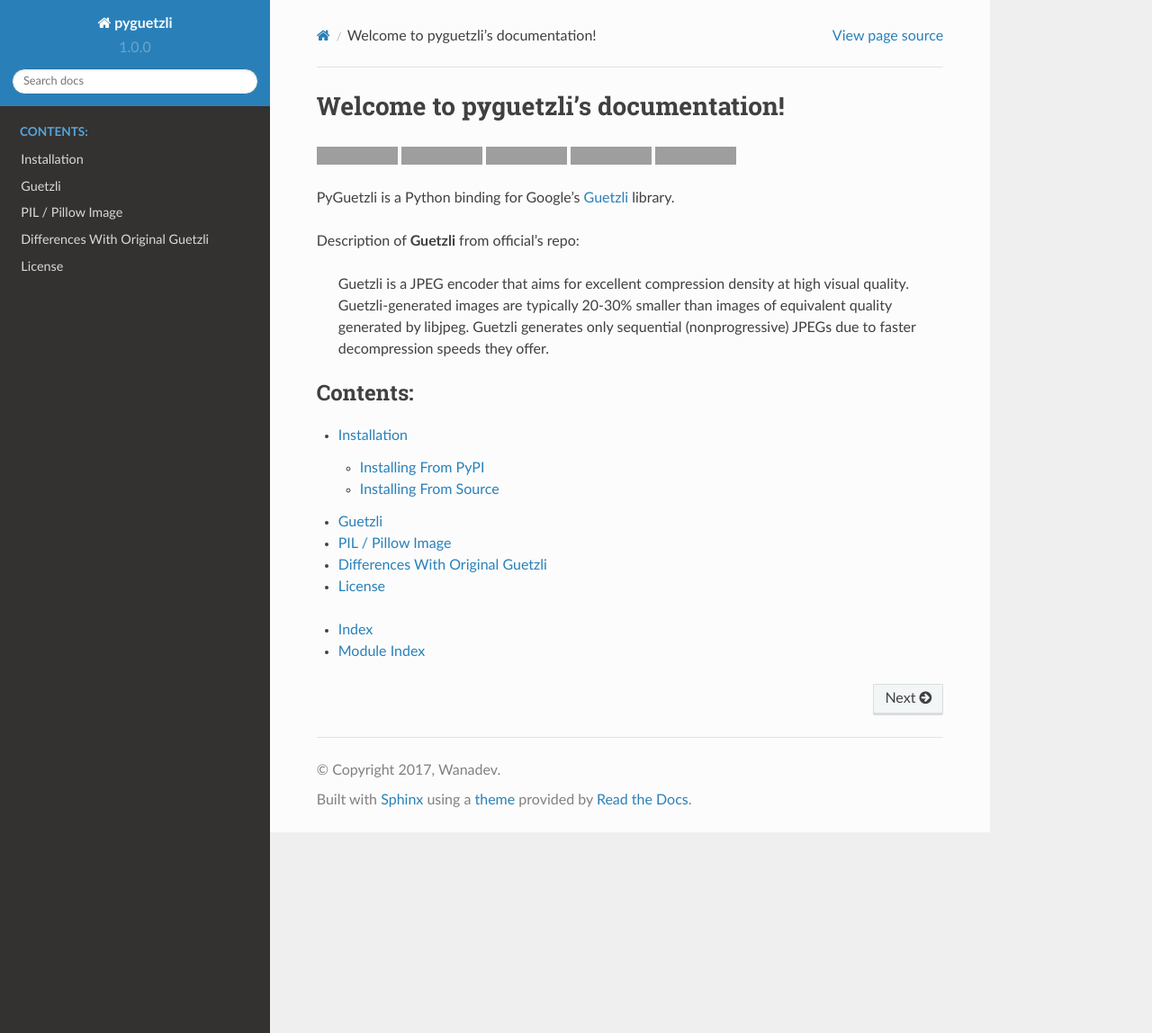
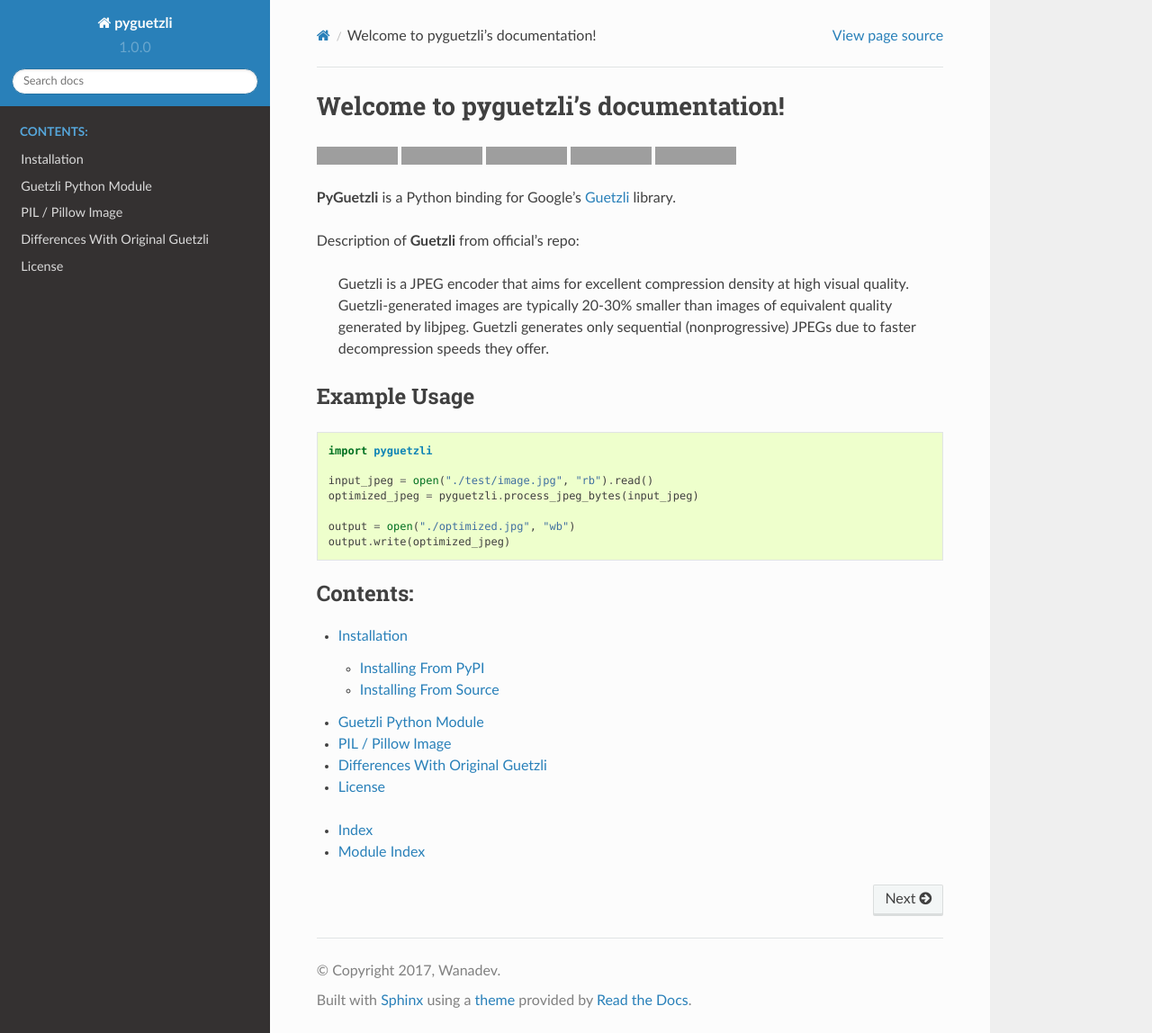
Before and after one commit to wanadev/pyguetzli, a Sphinx documentation site: the page built from docs/index.rst, in a window 1280 px wide and 1148 px high. Shown: the whole window at 90% size. Built offline with Sphinx 7.4.7 and the Read the Docs theme 2.0.0, drawn with Linux system fonts in a browser that asks for light colours; grey boxes are pictures that could not be loaded.

Commit message:
Update doc

```diff
--- a/docs/guetzli.rst
+++ b/docs/guetzli.rst
@@ -1,5 +1,5 @@
-Guetzli
-=======
+Guetzli Python Module
+=====================
 
 .. automodule:: pyguetzli.guetzli
     :members:
--- a/docs/index.rst
+++ b/docs/index.rst
@@ -3,7 +3,7 @@
 
 |Github| |Discord| |PYPI Version| |Build Status| |License|
 
-PyGuetzli is a Python binding for Google's Guetzli_ library.
+**PyGuetzli** is a Python binding for Google's Guetzli_ library.
 
 Description of **Guetzli** from official's repo:
 
@@ -12,6 +12,20 @@
     than images of equivalent quality generated by libjpeg. Guetzli generates
     only sequential (nonprogressive) JPEGs due to faster decompression speeds
     they offer.
+
+
+Example Usage
+-------------
+
+.. code-block:: python
+
+   import pyguetzli
+
+   input_jpeg = open("./test/image.jpg", "rb").read()
+   optimized_jpeg = pyguetzli.process_jpeg_bytes(input_jpeg)
+
+   output = open("./optimized.jpg", "wb")
+   output.write(optimized_jpeg)
 
 .. toctree::
     :maxdepth: 2
```
